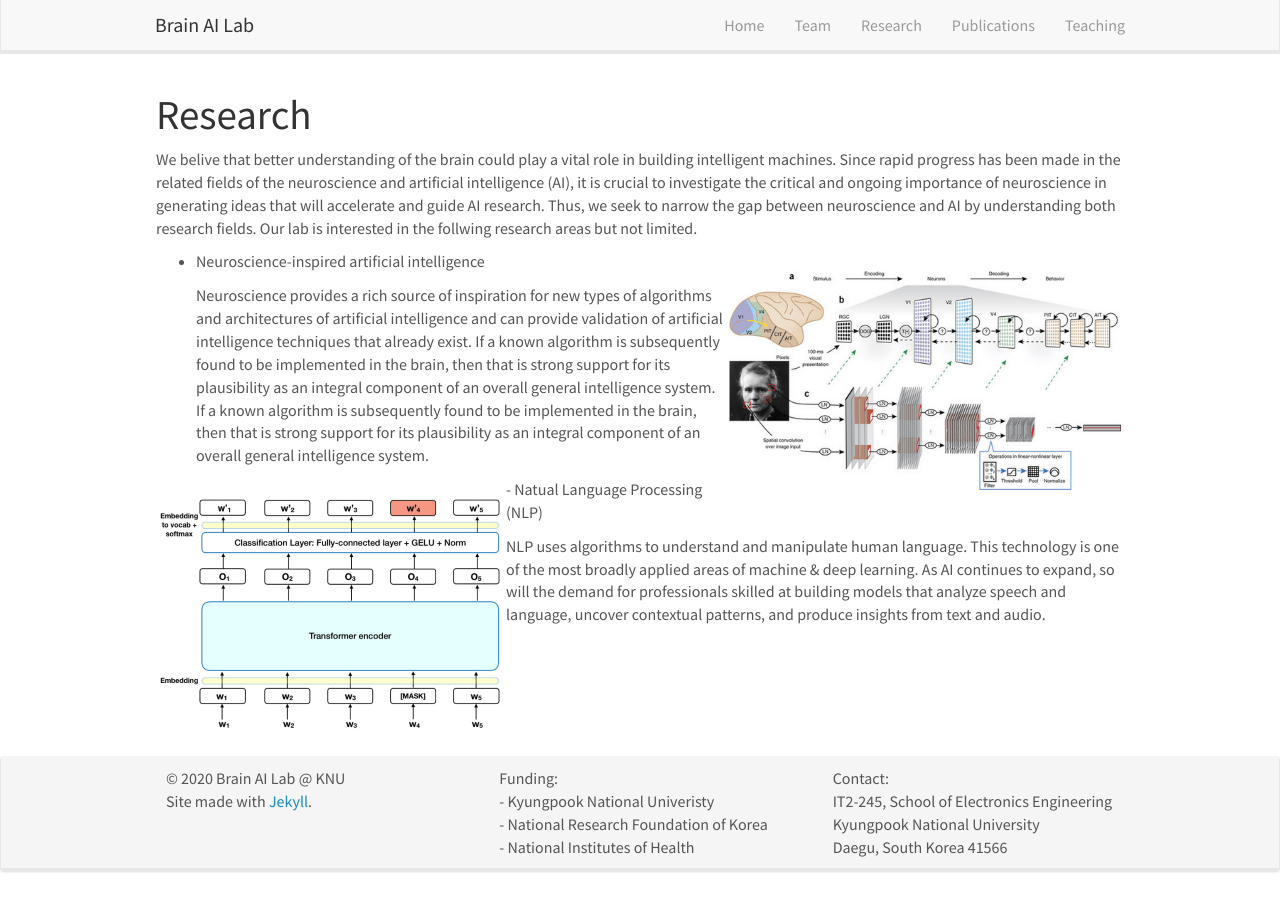
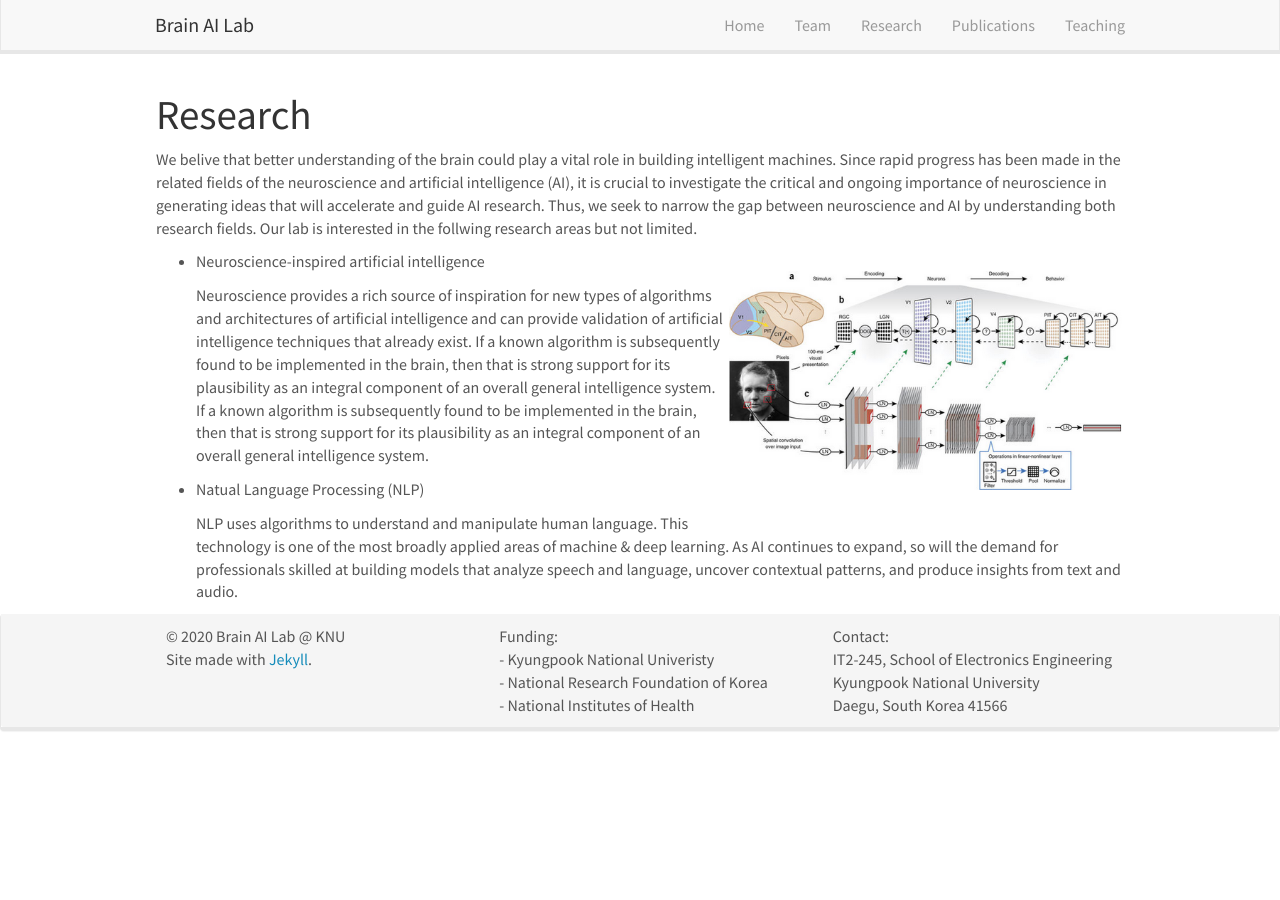
Before and after one commit to KNU-BrainAI/knu-brainai.github.io, a Jekyll site: the page built from _pages/research.md, in a window 1280 px wide. Built offline with Jekyll 4.4.1, drawn with Linux system fonts in a browser that asks for light colours; nearby versions of some CDN libraries.

Commit message:
Update research.md

```diff
--- a/_pages/research.md
+++ b/_pages/research.md
@@ -14,6 +14,6 @@ We belive that better understanding of the brain could play a vital role in buil
 
   Neuroscience provides a rich source of inspiration for new types of algorithms and architectures of artificial intelligence and can provide validation of   artificial intelligence techniques that already exist. If a known algorithm is subsequently found to be implemented in the brain, then that is strong support for its plausibility as an integral component of an overall general intelligence system. If a known algorithm is subsequently found to be implemented in the brain, then that is strong support for its plausibility as an integral component of an overall general intelligence system.
 
-![]({{ site.url }}{{ site.baseurl }}/images/bert.jpg){: style="width: 350px; float: left; border: 5px"} - Natual Language Processing (NLP)
+- Natual Language Processing (NLP)
 
   NLP uses algorithms to understand and manipulate human language. This technology is one of the most broadly applied areas of machine & deep learning. As AI continues to expand, so will the demand for professionals skilled at building models that analyze speech and language, uncover contextual patterns, and produce insights from text and audio.
```
